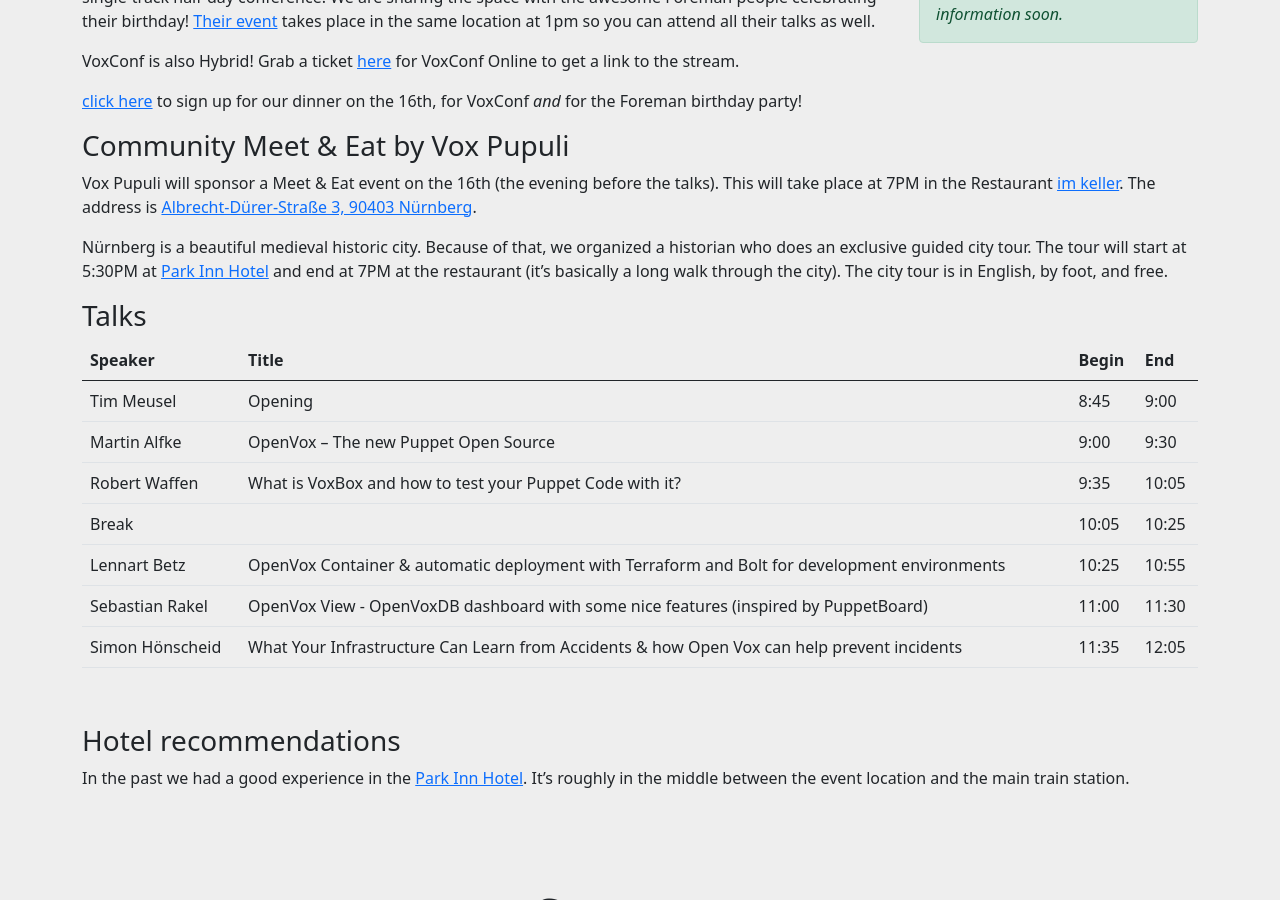
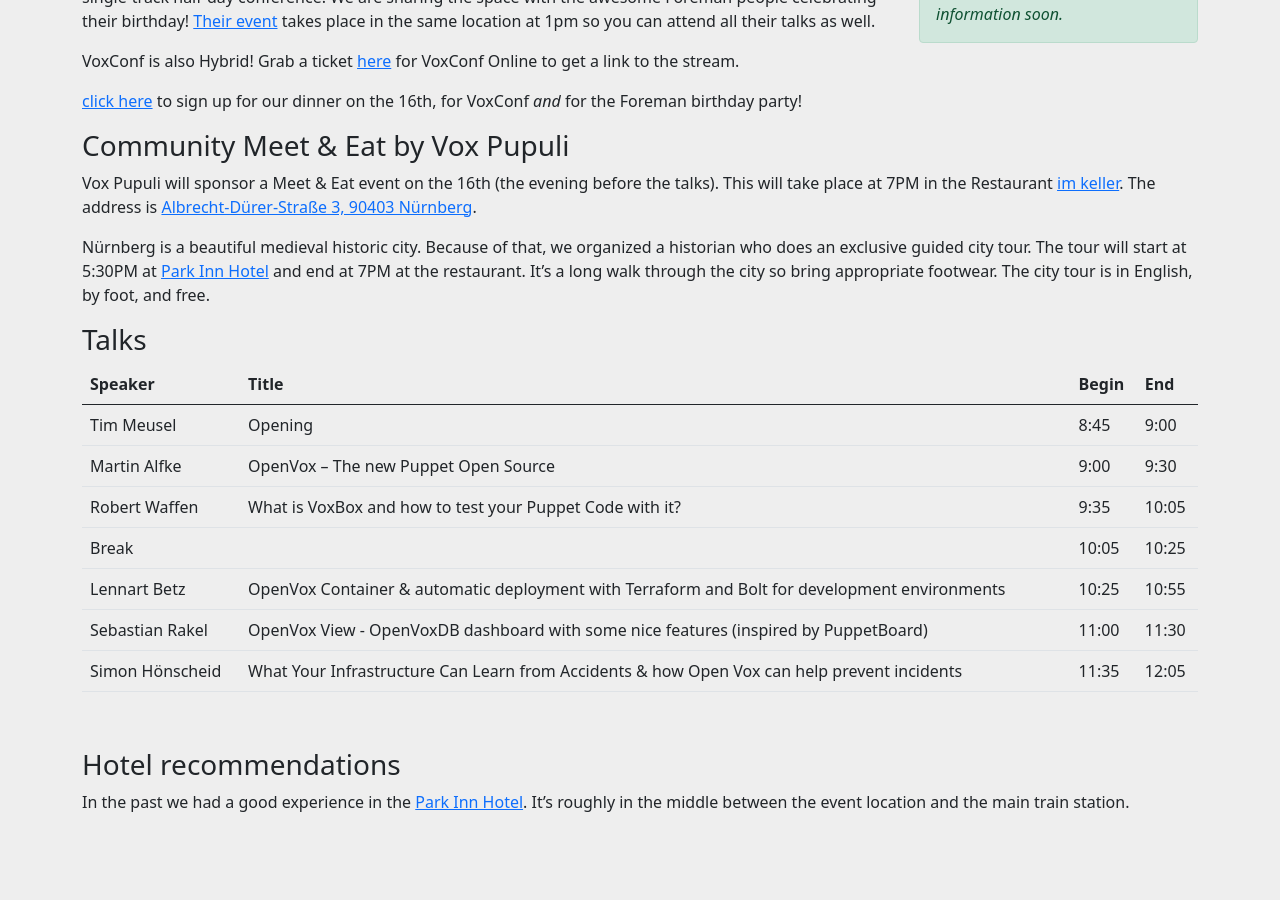
Before and after one commit to voxpupuli/voxpupuli.github.io, a Jekyll site: the page built from voxconf.md, in a window 1280 px wide and 900 px high, scrolled down 895 px. Built offline with Jekyll 4.4.1, drawn with Linux system fonts in a browser that asks for light colours; nearby versions of some CDN libraries.

Commit message:
Update voxconf.md
Co-authored-by: Ewoud Kohl van Wijngaarden <ewoud@kohlvanwijngaarden.nl>

```diff
--- a/voxconf.md
+++ b/voxconf.md
@@ -58,7 +58,8 @@
 
 Nürnberg is a beautiful medieval historic city.
 Because of that, we organized a historian who does an exclusive guided city tour.
-The tour will start at 5:30PM at [Park Inn Hotel](https://maps.app.goo.gl/GzN7oJqAx6gfNSgW8) and end at 7PM at the restaurant (it's basically a long walk through the city).
+The tour will start at 5:30PM at [Park Inn Hotel](https://maps.app.goo.gl/GzN7oJqAx6gfNSgW8) and end at 7PM at the restaurant.
+It's a long walk through the city so bring appropriate footwear.
 The city tour is in English, by foot, and free.
 
 ### Talks
```
